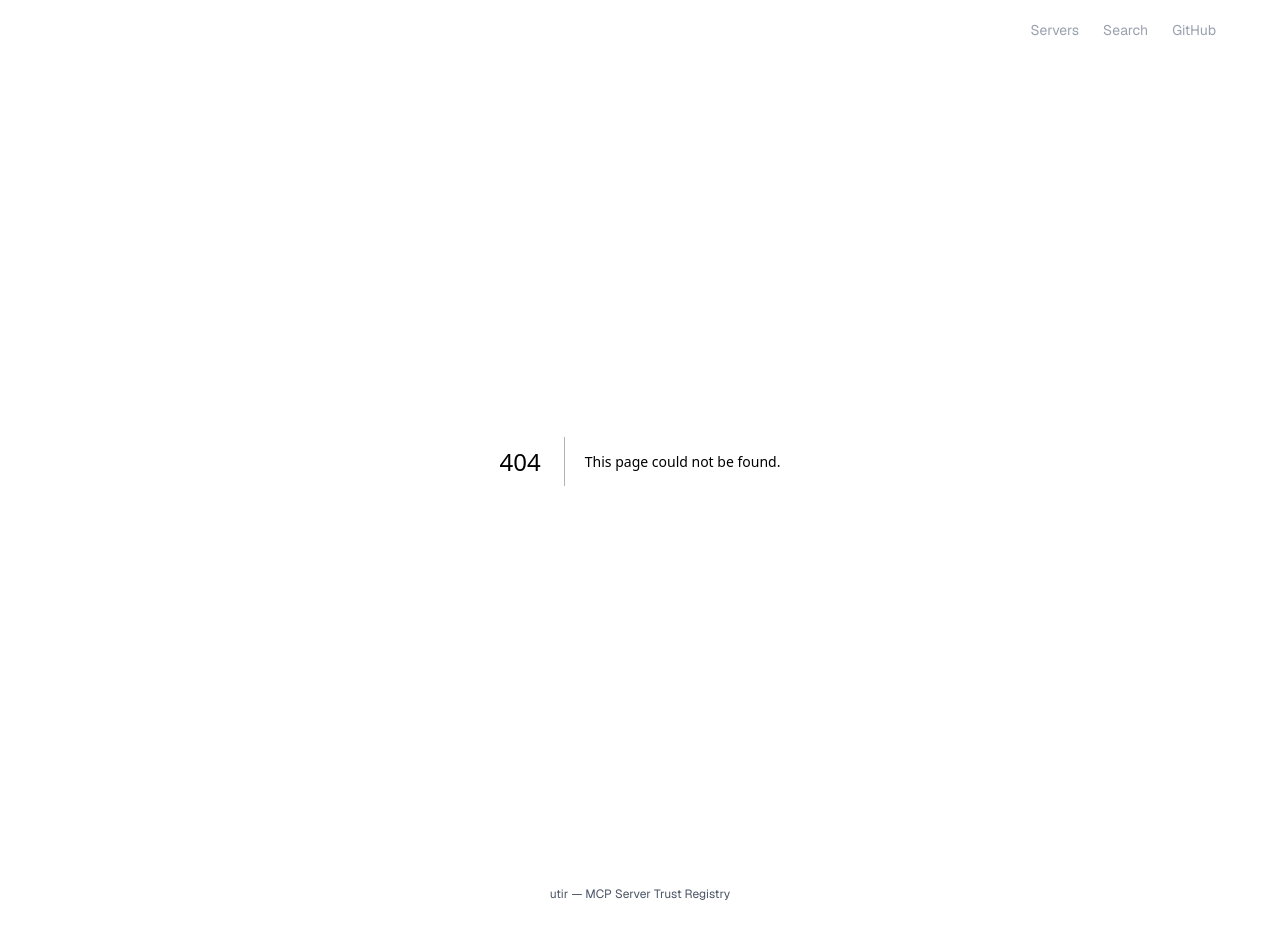
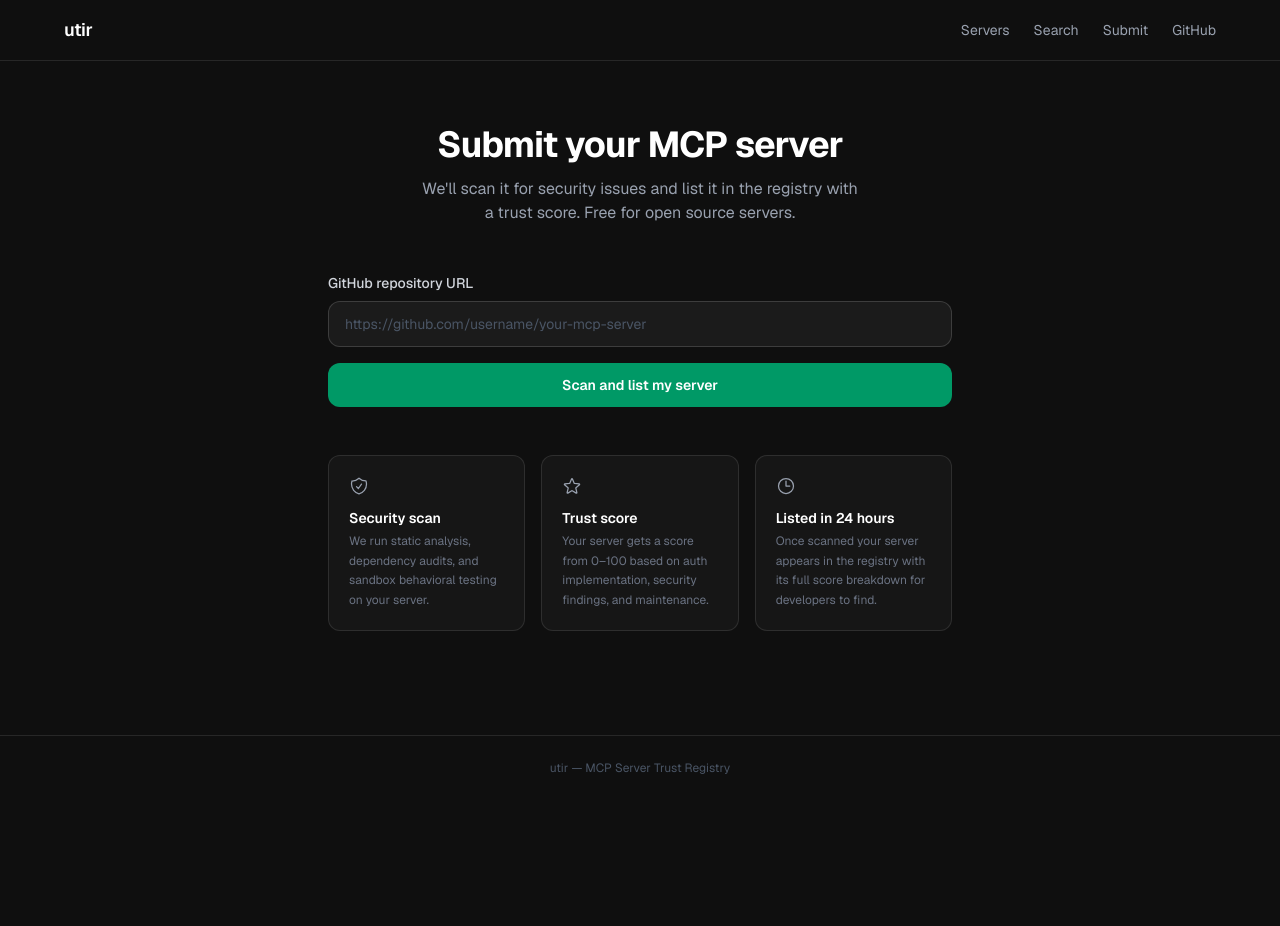
Before and after one commit to fenil67/utir, a Next.js app in the folder web/: page /submit in a window 1280 px wide. Before the commit this address had no page. After the commit the page ends 800 px from the top, so only its background shows below. Built offline with nearby package versions, Linux system fonts and the light colour scheme; no server answers.

Commit message:
add submit page

```diff
--- a/web/app/layout.tsx
+++ b/web/app/layout.tsx
@@ -23,6 +23,7 @@ export default function RootLayout({ children }: { children: React.ReactNode })
             <div className="flex items-center gap-6 text-sm text-gray-400">
               <Link href="/servers" className="hover:text-white transition-colors">Servers</Link>
               <Link href="/search" className="hover:text-white transition-colors">Search</Link>
+              <Link href="/submit" className="hover:text-white transition-colors">Submit</Link>
               <a
                 href="https://github.com"
                 className="hover:text-white transition-colors"
--- /dev/null
+++ b/web/app/submit/page.tsx
@@ -0,0 +1,227 @@
+"use client";
+
+import { useState } from "react";
+import Link from "next/link";
+
+const API_BASE = process.env.NEXT_PUBLIC_API_URL ?? "http://localhost:3001";
+
+const GITHUB_RE = /^https:\/\/github\.com\/[A-Za-z0-9_.-]+\/[A-Za-z0-9_.-]+/;
+
+function validate(url: string): string | null {
+  if (!url.trim()) return "Please enter a GitHub URL.";
+  if (!GITHUB_RE.test(url.trim())) return "Please enter a valid GitHub URL.";
+  return null;
+}
+
+type State =
+  | { phase: "idle" }
+  | { phase: "loading" }
+  | { phase: "queued";  url: string }
+  | { phase: "exists";  id: string }
+  | { phase: "error";   message: string };
+
+const INFO_CARDS = [
+  {
+    icon: (
+      <svg className="w-5 h-5" fill="none" stroke="currentColor" viewBox="0 0 24 24">
+        <path strokeLinecap="round" strokeLinejoin="round" strokeWidth={1.5}
+          d="M9 12.75L11.25 15 15 9.75m-3-7.036A11.959 11.959 0 013.598 6 11.955 11.955 0 003 9.749c0 5.592 3.824 10.29 9 11.623 5.176-1.332 9-6.03 9-11.622 0-1.31-.21-2.571-.598-3.751h-.152c-3.196 0-6.1-1.248-8.25-3.285z" />
+      </svg>
+    ),
+    title: "Security scan",
+    body: "We run static analysis, dependency audits, and sandbox behavioral testing on your server.",
+  },
+  {
+    icon: (
+      <svg className="w-5 h-5" fill="none" stroke="currentColor" viewBox="0 0 24 24">
+        <path strokeLinecap="round" strokeLinejoin="round" strokeWidth={1.5}
+          d="M11.48 3.499a.562.562 0 011.04 0l2.125 5.111a.563.563 0 00.475.345l5.518.442c.499.04.701.663.321.988l-4.204 3.602a.563.563 0 00-.182.557l1.285 5.385a.562.562 0 01-.84.61l-4.725-2.885a.563.563 0 00-.586 0L6.982 20.54a.562.562 0 01-.84-.61l1.285-5.386a.562.562 0 00-.182-.557l-4.204-3.602a.562.562 0 01.321-.988l5.518-.442a.563.563 0 00.475-.345L11.48 3.5z" />
+      </svg>
+    ),
+    title: "Trust score",
+    body: "Your server gets a score from 0–100 based on auth implementation, security findings, and maintenance.",
+  },
+  {
+    icon: (
+      <svg className="w-5 h-5" fill="none" stroke="currentColor" viewBox="0 0 24 24">
+        <path strokeLinecap="round" strokeLinejoin="round" strokeWidth={1.5}
+          d="M12 6v6h4.5m4.5 0a9 9 0 11-18 0 9 9 0 0118 0z" />
+      </svg>
+    ),
+    title: "Listed in 24 hours",
+    body: "Once scanned your server appears in the registry with its full score breakdown for developers to find.",
+  },
+];
+
+export default function SubmitPage() {
+  const [url,       setUrl]       = useState("");
+  const [touched,   setTouched]   = useState(false);
+  const [state,     setState]     = useState<State>({ phase: "idle" });
+
+  const validationError = touched ? validate(url) : null;
+
+  async function handleSubmit(e: React.FormEvent) {
+    e.preventDefault();
+    setTouched(true);
+
+    const err = validate(url);
+    if (err) return;
+
+    setState({ phase: "loading" });
+
+    try {
+      const res = await fetch(`${API_BASE}/api/submit`, {
+        method:  "POST",
+        headers: { "Content-Type": "application/json" },
+        body:    JSON.stringify({ github_url: url.trim() }),
+      });
+
+      const data = await res.json();
+
+      if (res.status === 409) {
+        setState({ phase: "exists", id: data.id });
+        return;
+      }
+
+      if (!res.ok) {
+        setState({ phase: "error", message: data.error ?? "Submission failed. Please try again." });
+        return;
+      }
+
+      setState({ phase: "queued", url: url.trim() });
+    } catch {
+      setState({ phase: "error", message: "Could not reach the server. Please try again." });
+    }
+  }
+
+  function reset() {
+    setUrl("");
+    setTouched(false);
+    setState({ phase: "idle" });
+  }
+
+  return (
+    <div className="max-w-2xl mx-auto px-6 py-16">
+
+      {/* Hero */}
+      <div className="text-center mb-12">
+        <h1 className="text-3xl sm:text-4xl font-bold text-white tracking-tight mb-3">
+          Submit your MCP server
+        </h1>
+        <p className="text-gray-400 max-w-md mx-auto">
+          We&apos;ll scan it for security issues and list it in the registry with a trust score.
+          Free for open source servers.
+        </p>
+      </div>
+
+      {/* Result: queued */}
+      {state.phase === "queued" && (
+        <div className="rounded-xl bg-emerald-500/10 border border-emerald-500/25 p-6 mb-8">
+          <div className="flex items-start gap-3">
+            <svg className="w-5 h-5 text-emerald-400 mt-0.5 shrink-0" fill="none" stroke="currentColor" viewBox="0 0 24 24">
+              <path strokeLinecap="round" strokeLinejoin="round" strokeWidth={2} d="M9 12.75L11.25 15 15 9.75M21 12a9 9 0 11-18 0 9 9 0 0118 0z" />
+            </svg>
+            <div>
+              <p className="text-emerald-400 font-semibold mb-1">Your server has been queued for scanning.</p>
+              <p className="text-sm text-gray-400 mb-2">Check back in a few hours to see your trust score.</p>
+              <p className="text-xs text-gray-500 font-mono break-all">{state.url}</p>
+            </div>
+          </div>
+          <button
+            onClick={reset}
+            className="mt-4 text-sm text-emerald-400 hover:text-emerald-300 transition-colors underline underline-offset-2"
+          >
+            Submit another
+          </button>
+        </div>
+      )}
+
+      {/* Result: already exists */}
+      {state.phase === "exists" && (
+        <div className="rounded-xl bg-blue-500/10 border border-blue-500/25 p-6 mb-8">
+          <div className="flex items-start gap-3">
+            <svg className="w-5 h-5 text-blue-400 mt-0.5 shrink-0" fill="none" stroke="currentColor" viewBox="0 0 24 24">
+              <path strokeLinecap="round" strokeLinejoin="round" strokeWidth={2} d="M11.25 11.25l.041-.02a.75.75 0 011.063.852l-.708 2.836a.75.75 0 001.063.853l.041-.021M21 12a9 9 0 11-18 0 9 9 0 0118 0zm-9-3.75h.008v.008H12V8.25z" />
+            </svg>
+            <div>
+              <p className="text-blue-400 font-semibold mb-2">This server is already in our registry.</p>
+              <Link
+                href={`/servers/${state.id}`}
+                className="text-sm text-blue-400 hover:text-blue-300 transition-colors underline underline-offset-2"
+              >
+                View your trust score →
+              </Link>
+            </div>
+          </div>
+        </div>
+      )}
+
+      {/* Form — hidden once queued */}
+      {state.phase !== "queued" && (
+        <form onSubmit={handleSubmit} noValidate className="mb-12">
+          <div className="mb-4">
+            <label htmlFor="github-url" className="block text-sm font-medium text-gray-300 mb-2">
+              GitHub repository URL
+            </label>
+            <input
+              id="github-url"
+              type="url"
+              value={url}
+              onChange={(e) => setUrl(e.target.value)}
+              onBlur={() => setTouched(true)}
+              placeholder="https://github.com/username/your-mcp-server"
+              disabled={state.phase === "loading"}
+              className={`w-full px-4 py-3 text-sm bg-white/[0.05] border rounded-xl text-white placeholder-gray-600
+                focus:outline-none transition-colors disabled:opacity-50
+                ${validationError
+                  ? "border-red-500/60 focus:border-red-500"
+                  : "border-white/15 focus:border-white/30"
+                }`}
+            />
+            {validationError && (
+              <p className="mt-2 text-sm text-red-400">{validationError}</p>
+            )}
+          </div>
+
+          {/* API error */}
+          {state.phase === "error" && (
+            <div className="flex items-start gap-2 mb-4 p-3 rounded-lg bg-red-500/10 border border-red-500/25">
+              <svg className="w-4 h-4 text-red-400 mt-0.5 shrink-0" fill="none" stroke="currentColor" viewBox="0 0 24 24">
+                <path strokeLinecap="round" strokeLinejoin="round" strokeWidth={2} d="M12 9v3.75m9-.75a9 9 0 11-18 0 9 9 0 0118 0zm-9 3.75h.008v.008H12v-.008z" />
+              </svg>
+              <p className="text-sm text-red-400">{state.message}</p>
+            </div>
+          )}
+
+          <button
+            type="submit"
+            disabled={state.phase === "loading"}
+            className="w-full py-3 px-4 rounded-xl text-sm font-semibold text-white
+              bg-emerald-600 hover:bg-emerald-500 disabled:bg-emerald-600/50
+              disabled:cursor-not-allowed transition-colors"
+          >
+            {state.phase === "loading" ? (
+              <span className="flex items-center justify-center gap-2">
+                <span className="w-4 h-4 border-2 border-white/30 border-t-white rounded-full animate-spin" />
+                Scanning your server…
+              </span>
+            ) : (
+              "Scan and list my server"
+            )}
+          </button>
+        </form>
+      )}
+
+      {/* Info cards */}
+      <div className="grid grid-cols-1 sm:grid-cols-3 gap-4">
+        {INFO_CARDS.map((card) => (
+          <div key={card.title} className="rounded-xl bg-white/[0.03] border border-white/10 p-5">
+            <div className="text-gray-400 mb-3">{card.icon}</div>
+            <h3 className="text-sm font-semibold text-white mb-1">{card.title}</h3>
+            <p className="text-xs text-gray-500 leading-relaxed">{card.body}</p>
+          </div>
+        ))}
+      </div>
+    </div>
+  );
+}
```
